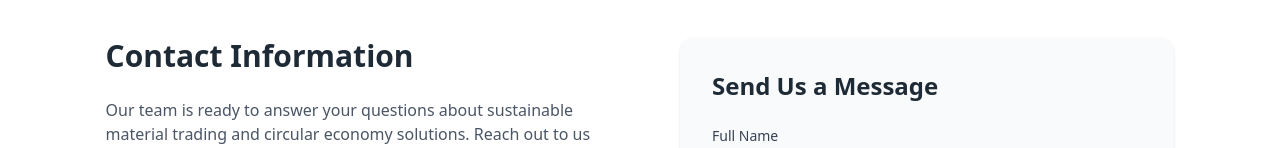
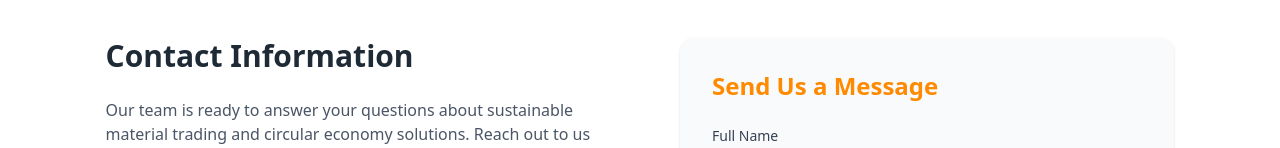
Before and after one commit to nordicloop-admin/front_end, a Next.js app: page /contact in a window 1280 px wide. Shown: the part 546-694 px from the top of the page. Built offline with nearby package versions, Linux system fonts and the light colour scheme; no server answers.

Commit message:
Fixed vercel deployment issue

```diff
--- a/src/components/pages/ContactPage.tsx
+++ b/src/components/pages/ContactPage.tsx
@@ -196,7 +196,7 @@ const ContactPage = () => {
           {/* Right Column - Contact Form */}
           <div className="order-1 lg:order-2">
             <div className="bg-gray-50 p-8 rounded-xl shadow-sm">
-              <h2 className="text-2xl font-semibold text-[#1E2A36] mb-6">Send Us a Message</h2>
+              <h2 className="text-2xl font-semibold text-[#FF8A00] mb-6">Send Us a Message</h2>
 
               {/* Status message */}
               {submitStatus && (
```
